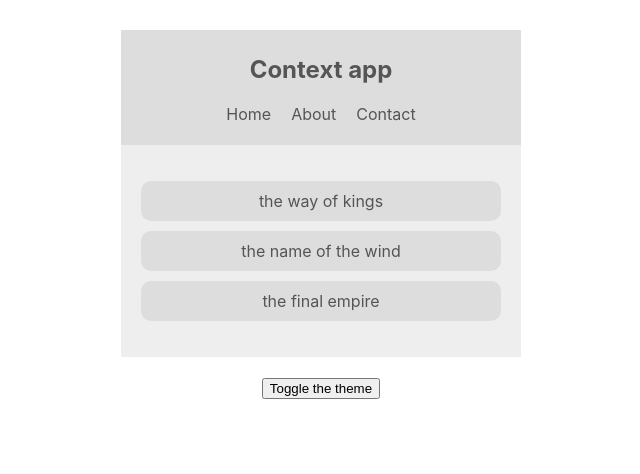
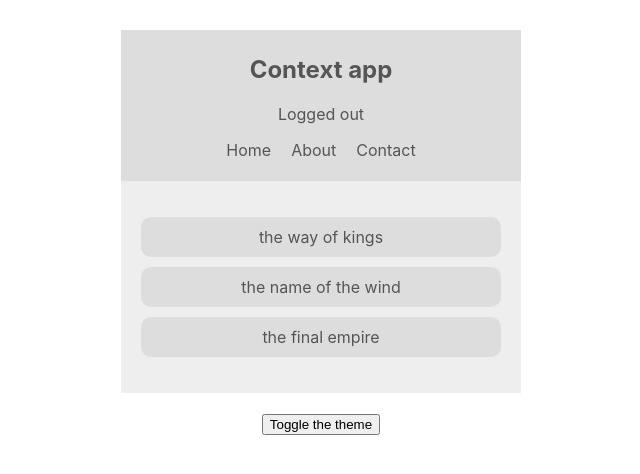
Before and after one commit to oleoot/Reading-list-react-hooks-context-api, a React (Create React App) app: page / in a window 1280 px wide. Shown: the top 474 px of the page, without its empty margins (319-959 px from the left). Built offline with nearby package versions, Linux system fonts and the light colour scheme.

Commit message:
Consuming different contexts in single consumer

```diff
--- a/src/components/Navbar.js
+++ b/src/components/Navbar.js
@@ -1,16 +1,22 @@
 import React, { Component } from 'react';
 import { ThemeContext } from '../contexts/ThemeContext';
+import { AuthContext } from '../contexts/AuthContext';
 
 
 class Navbar extends Component {
     render() {
         return (
-            <ThemeContext.Consumer>{(context) => {
-                const { isLightTheme, light, dark } = context;
+            <AuthContext.Consumer>{(authContext) => (
+                <ThemeContext.Consumer>{(themeContext) => {
+                    const { isAuthenticated, toggleAuth } = authContext;
+                    const { isLightTheme, light, dark } = themeContext;
                     const theme = isLightTheme ? light : dark;
                     return (
                         <nav style={{ background: theme.ui, color: theme.syntax }}>
                             <h1>Context app</h1>
+                            <div onClick={toggleAuth}>
+                                {isAuthenticated ? "Logged in" : "Logged out"}
+                            </div>
                             <ul>
                                 <li>Home</li>
                                 <li>About</li>
@@ -23,5 +29,9 @@
                 </ThemeContext.Consumer>
             )
             }
+
+            </AuthContext.Consumer>
+        )
+    }
 }
 export default Navbar
--- a/src/contexts/AuthContext.js
+++ b/src/contexts/AuthContext.js
@@ -4,10 +4,10 @@
 
 class AuthContextProvider extends Component {
     state = {
-        isAuthinticated: false
+        isAuthenticated: false
     }
     toggleAuth = () => {
-        this.setState({ isAuthinticated: !this.state.isAuthinticated })
+        this.setState({ isAuthenticated: !this.state.isAuthenticated })
     }
     render() {
         return (
```
Lines whose indentation alone changed are shown as unchanged.
